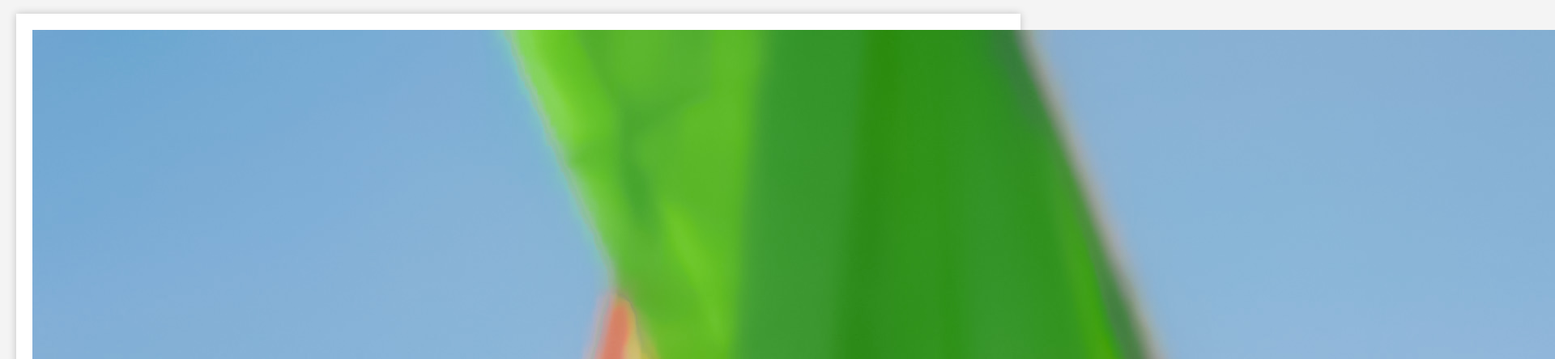
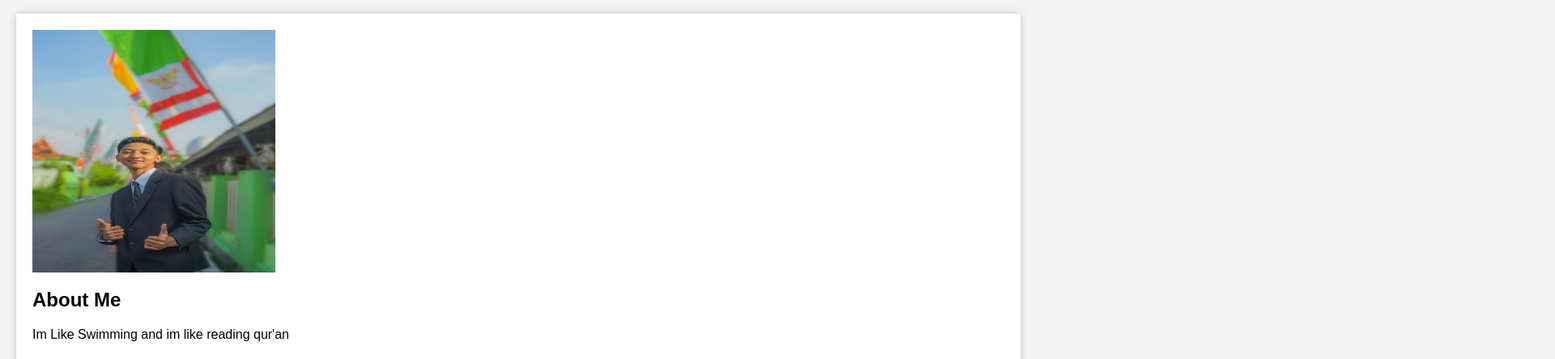
Before and after one commit to tyoo-18/tyoo-porto, a plain HTML site: page index.html in a window 1280 px wide. Shown: the part 172-616 px from the top of the page at 81% size, 1920 px wide, since content can reach past the window. Drawn offline with Linux system fonts and the light colour scheme.

Commit message:
Mengganti Ukuran Foto

```diff
--- a/index.html
+++ b/index.html
@@ -13,7 +13,7 @@
     </header>
 
     <section class="about">
-        <img src="images/1679359959034.jpg" alt="">
+        <img src="images/1679359959034.jpg" width="300px" height="300px">
         <h2>About Me</h2>
         <p>Im Like Swimming and im like reading qur'an</p>
     </section>
```
